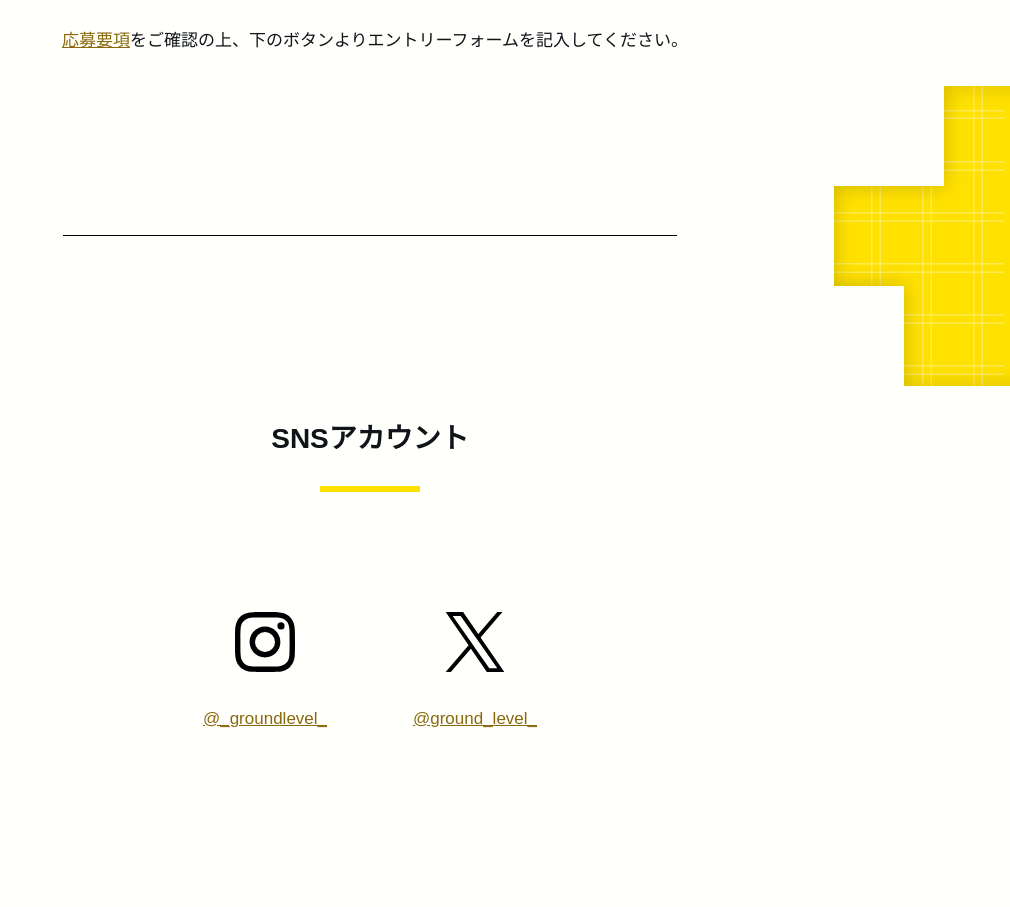
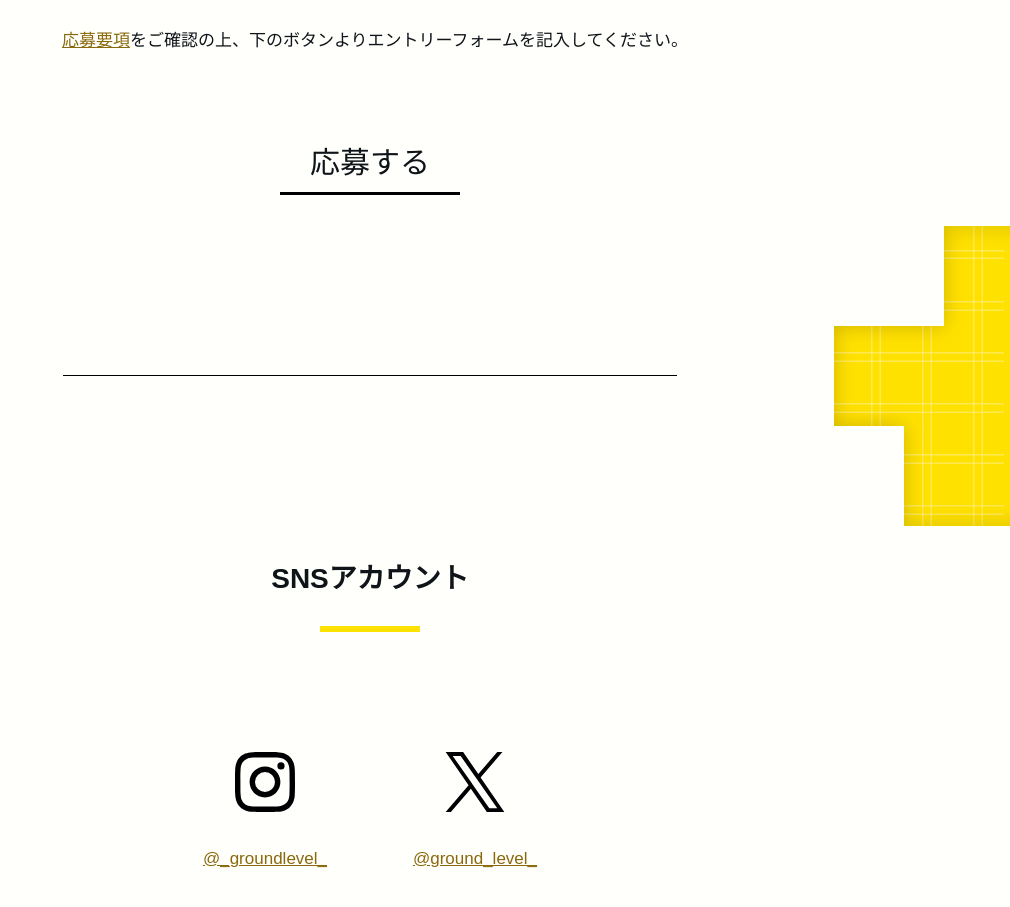
Before and after one commit to HornCake/GLsite, a Nuxt app: page / in a window 1280 px wide. Shown: the part 10940-11847 px from the top of the page, without its empty margins (270-1280 px from the left). Built offline with nearby package versions, Linux system fonts and the light colour scheme.

Commit message:
[update] Add entry button

```diff
--- a/components/OEntry.vue
+++ b/components/OEntry.vue
@@ -3,6 +3,10 @@
     <AScrollAnchorHeading text="応募" />
     <section>
       <p><NuxtLink to="/" @click="onClick">応募要項</NuxtLink>をご確認の上、下のボタンよりエントリーフォームを記入してください。</p>
+
+      <a class="button" href="https://www.instagram.com/_groundlevel_/" target="_blank" rel="noopener noreferrer">
+        <div class="text">応募する</div>
+      </a>
     </section>
   </section>
 </template>
@@ -17,4 +21,80 @@
   p {
     text-align: center;
   }
+  .button {
+    cursor: pointer;
+    position: relative;
+    text-decoration: none;
+    display: grid;
+    @include pc {
+      width: 180px;
+      height: 60px;
+      margin: 80px auto 50px auto;
+      grid-template:
+        ". . ." 1fr
+        ". text ." auto
+        ". . ." 1fr
+        "u u u" 3px/
+        1fr auto 1fr;
+    }
+    @include notpc {
+      width: 140px;
+      height: 50px;
+      margin: 50px auto 30px auto;
+      grid-template:
+        ". . ." 1fr
+        ". text ." auto
+        ". . ." 1fr
+        "u u u" 2px/
+        1fr auto 1fr;
+    }
+    &::after {
+      z-index: 1;
+      grid-area: u;
+      content: "";
+      width: 100%;
+      height: 100%;
+      background-color: $black;
+      transform-origin: bottom center;
+
+      transition: transform 0.4s 0.2s;
+    }
+    > .text {
+      z-index: 2;
+      grid-area: text;
+      line-height: 24px;
+      color: $text_black;
+      transform-origin: center center;
+
+      transition:
+        transform 0.4s,
+        color 0.4s;
+      font-family: hiragino-kaku-gothic-pron, sans-serif;
+      font-weight: 300;
+      @include pc {
+        font-size: 30px;
+      }
+      @include notpc {
+        font-size: 25px;
+      }
+    }
+    &:hover {
+      &::after {
+        @include pc {
+          transform: scale(1, 20);
+        }
+        @include notpc {
+          transform: scale(1, 25);
+        }
+        transition: transform 0.4s;
+      }
+      > .text {
+        color: $sub;
+        transform: scale(1.05);
+        transition:
+          transform 0.4s 0.2s,
+          color 0.4s 0.2s;
+      }
+    }
+  }
 </style>
```
